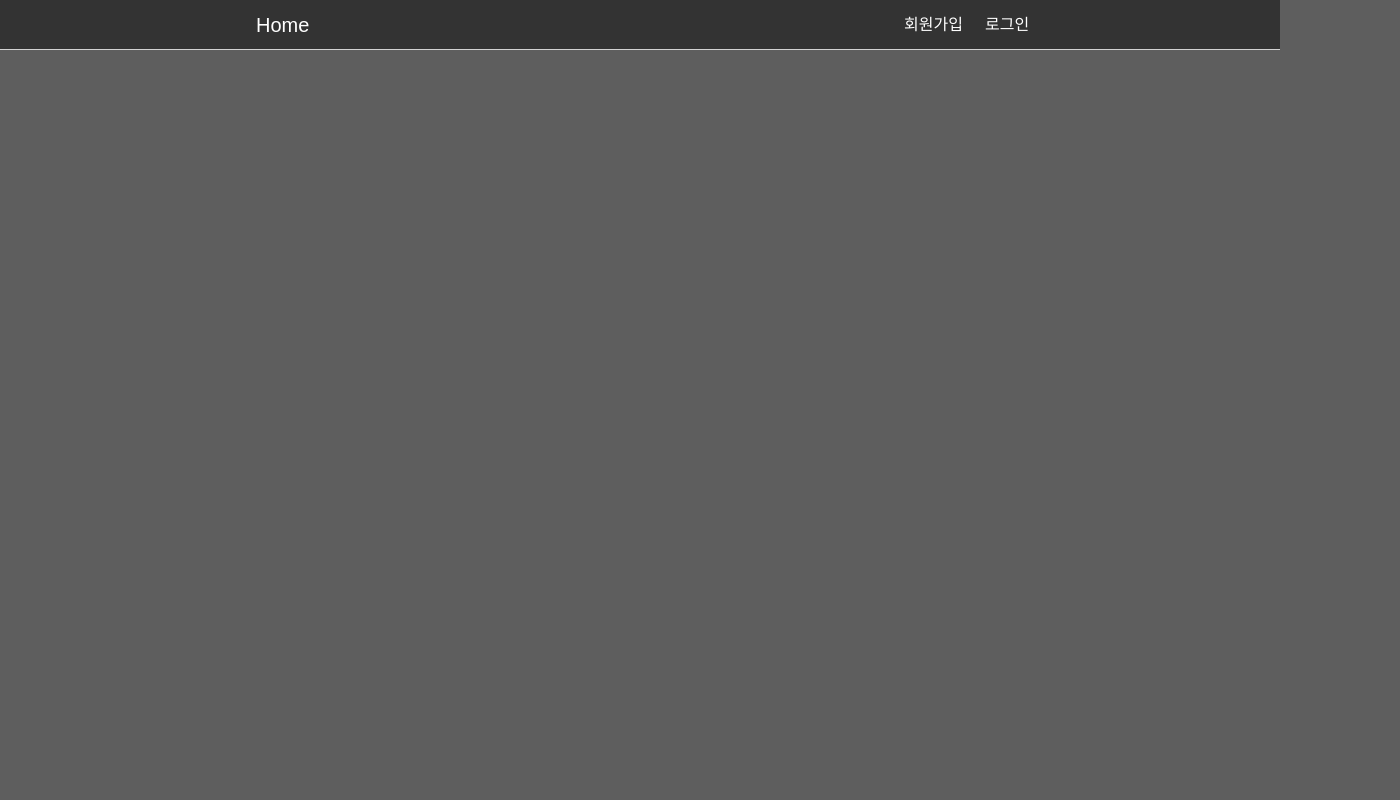
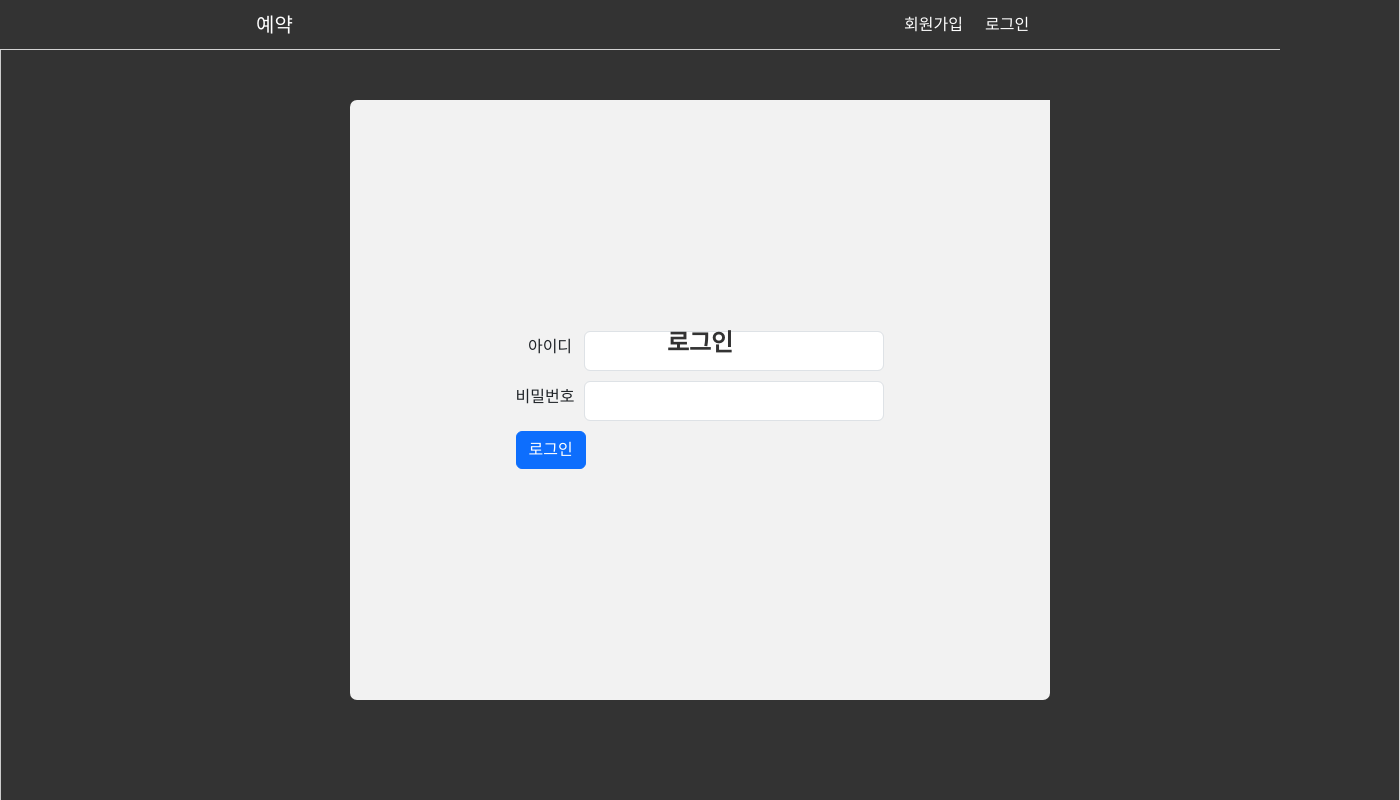
Before and after one commit to zeroempty2/reservationFront, a React (Create React App) app: page /login in a window 1280 px wide. Before the commit this address had no page. Shown: the whole page, 1400 px wide, since content can reach past the window. Built offline with nearby package versions, Linux system fonts and the light colour scheme.

Commit message:
Main페이지, login페이지 추가

```diff
--- a/src/App.js
+++ b/src/App.js
@@ -1,19 +1,19 @@
 import React, { useState, useEffect } from "react";
 import { Routes, Route, Link } from "react-router-dom";
 import axios from 'axios';
-import 'bootstrap/dist/css/bootstrap.min.css';
-import './pages/css/style.css';
-
-
 
 import Nav from 'react-bootstrap/Nav';
 import Navbar from 'react-bootstrap/Navbar';
 import NavDropdown from 'react-bootstrap/NavDropdown';
+
+import 'bootstrap/dist/css/bootstrap.min.css';
+import './pages/css/style.css';
+
 import Login from "./pages/Login";
 import { URL_VARIABLE } from "./pages/export/ExportUrl";
-import Home from "./pages/Home";
+import Main from "./pages/Main";
 import Signup from "./pages/Singup";
-
+import MainLogin from "./pages/MainLogin";
 
 function App() {
   const [showLoginModal, setShowLoginModal] = useState(false);
@@ -99,7 +99,7 @@ function App() {
   return (
     <div className="App">
       <Navbar expand="lg" className="navbar-custom">
-        <Navbar.Brand><Link to="/" className = "title">Home</Link></Navbar.Brand>
+        <Navbar.Brand><Link to="/" className = "title"> 예약 </Link></Navbar.Brand>
         <Navbar.Toggle aria-controls="basic-navbar-nav" />
         <div className = "space"></div>
         <Navbar.Collapse id="basic-navbar-nav">
@@ -148,11 +148,12 @@ function App() {
       </Navbar>
 
       <Routes>
-        <Route path="/" element={<Home />} />
+        <Route path="/" element={<Main isLoggedIn={isLoggedIn} />} />
         <Route path="/signup" element={<Signup />} />
+        <Route path="/login" element={<MainLogin />} />
       </Routes>
 
-      {/* <div className="bottom-contents">
+      {/* <div className="bottom-contents">`
 
       </div> */}
       {showLoginModal && <Login onClose={closeLoginModal} onLoginSuccess={handleLoginSuccess}/>}
--- /dev/null
+++ b/src/pages/Main.js
@@ -0,0 +1,29 @@
+import React, { useState } from 'react';
+import { useNavigate } from 'react-router-dom';
+import './css/Main.css';
+import MainLogin from './MainLogin';    // 로그인 페이지 컴포넌트
+
+
+const Main = ({ isLoggedIn }) => {
+    const navigate = useNavigate();
+
+    const handleMemberClick = () => {
+        if (isLoggedIn) {
+            navigate('/memberPage');
+        } else {
+            navigate('/login');
+        }
+    };
+
+
+    return (
+        <div className='contents-section'>
+            <div className='main-square'>
+                <button className='non-member' >비회원 진행</button>
+                <button className='member' onClick={handleMemberClick}>회원 진행</button>
+            </div>
+        </div>
+    );
+};
+
+export default Main;
--- /dev/null
+++ b/src/pages/MainLogin.js
@@ -0,0 +1,67 @@
+import React, { useState } from 'react';
+import { Form, Button } from 'react-bootstrap';
+import axios from 'axios';
+import { URL_VARIABLE } from "./export/ExportUrl";
+import './css/Main.css'
+
+const MainLogin = () => {
+    const [userData, setUserData] = useState({
+        username: '',
+        password: '',
+      });
+
+      const handleInputChange = (event) => {
+        const { name, value } = event.target;
+        setUserData({
+          ...userData,
+          [name]: value
+        });
+      };
+
+    const handleLogin = async () => {
+    console.log(userData)
+    try {
+      const response = await axios.post( URL_VARIABLE + 'users/signUp', userData);
+      window.location.href = '/';
+    } catch (error) {
+      alert("입력하신 정보를 다시 확인하여 주세요");
+    }
+  };
+
+    return(
+        <div className='contents-section'>
+            <div className='main-square'>
+                <p className='login-title'>로그인</p>
+            <Form>
+        <Form.Group className="login-form" controlId="formBasicId">
+        <Form.Label className='login-text'>아이디</Form.Label>
+        <Form.Control
+            className='login-input'
+          type="text"
+          name="username"
+          value={userData.username}
+          onChange={handleInputChange}
+          placeholder="" />
+      </Form.Group>
+
+      <Form.Group className="login-form" controlId="formBasicPassword">
+        <Form.Label className='login-text-password'>비밀번호</Form.Label>
+        <Form.Control
+          className='login-input'
+        type="password"
+        name="password"
+        value={userData.password}
+        onChange={handleInputChange}
+        placeholder="" />
+      </Form.Group>
+
+      <Button variant="primary" onClick={handleLogin} className='login-request-button'>
+        로그인
+      </Button>
+    </Form>
+            </div>
+        </div>
+    );
+};
+
+export default MainLogin;
--- /dev/null
+++ b/src/pages/css/Main.css
@@ -0,0 +1,94 @@
+.contents-section {
+    position: relative;
+    border-left: 1px solid #ccc;
+    border-right: 1px solid #ccc;
+    width: 1400px;
+    display: flex;
+    flex-direction: column;
+    align-items: center;
+    justify-content: center;
+    background-color: #333;
+    margin-left: auto;
+    margin-right: auto;
+    padding: 20px;
+    height: 100vh; /* 세로 방향을 화면 가득 채움 */
+    box-sizing: border-box; /* 패딩과 테두리를 포함한 전체 크기 계산 */
+  }
+  .main-square{
+    display: flex;
+    width: 700px;
+    height: 600px;
+    background-color: rgba(255, 255, 255, 0.938);
+    border-top-left-radius: 7px;
+    border-bottom-left-radius: 7px;
+    border-bottom-right-radius: 7px;
+    flex-direction: column;
+    align-items: center;
+    justify-content: center;
+  }
+
+  .non-member{
+    background-color: #414141;
+    border: none;
+    border-radius: 12px;
+    padding: 20px 100px;
+    color: #fff;
+    font-size: 25px;
+    cursor: pointer;
+    transition: background-color 0.3s;
+    font-weight: 100;
+    margin-bottom: 5px;
+  }
+
+  .non-member:hover {
+    background-color: #b0b0b0;
+  }
+
+  .member{
+    margin-top: 5px;
+    background-color: #414141;
+    border: none;
+    border-radius: 12px;
+    padding: 20px 112px;
+    color: #fff;
+    font-size: 25px;
+    cursor: pointer;
+    transition: background-color 0.3s;
+    font-weight: 100;
+  }
+
+  .member:hover {
+    background-color: #b0b0b0;
+  }
+
+  .login-text{
+    margin-left: 12px;
+    margin-right: 12px;
+  }
+
+  .login-text-password{
+    margin-right: 10px;
+  }
+
+  .login-form{
+    display: flex;
+    flex-direction: row;
+    justify-content: center;
+    align-items: center;
+    margin-bottom: 10px;
+  }
+
+  .login-input{
+    width: 300px;
+    height: 40px;
+  }
+
+  .login-title {
+    position: absolute;
+    top: 325px;
+    left: 50%;
+    transform: translateX(-50%);
+    font-size: 24px;
+    font-weight: bold;
+    color: #333;
+  }
```
